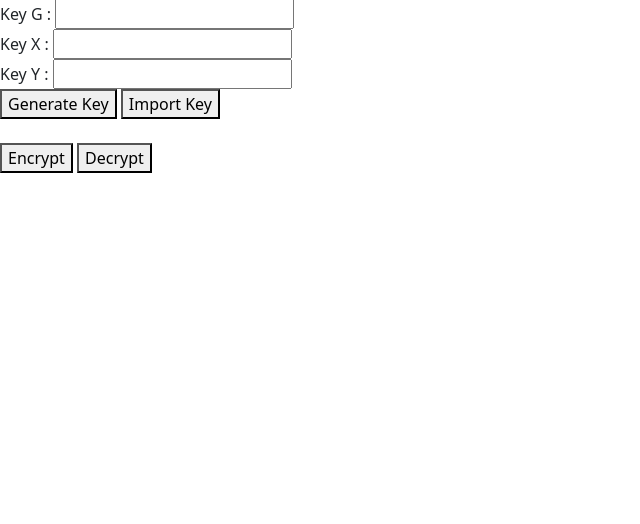
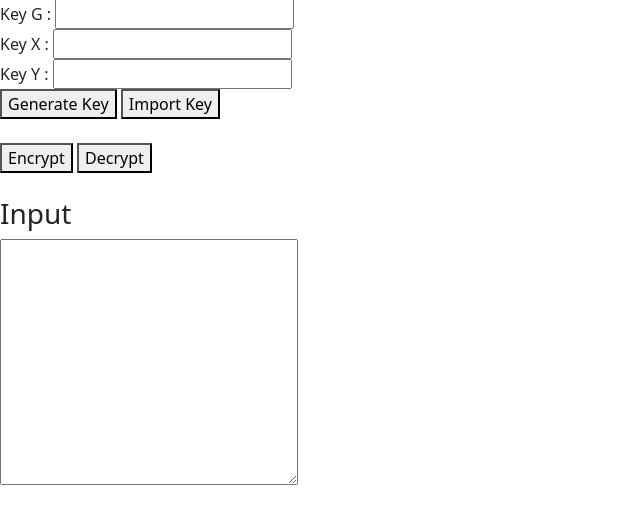
Before and after one commit to Rexy-Gamaliel/Public-Key-Cipher, a Flask app: page /elgamal in a window 1280 px wide. Shown: the part 253-777 px from the top of the page, without its empty margins (0-640 px from the left). Run offline with Flask 2, Linux system fonts and the light colour scheme; some libraries are stand-ins or nearby versions.

Commit message:
add encrypt ui

```diff
--- a/src/app.py
+++ b/src/app.py
@@ -5,6 +5,8 @@ from ElGamal.elgamal import ElGamal
 
 app = Flask(__name__)
 app.secret_key = os.urandom(24)
+
+TEMP_DIR = "./temp/"
 
 @app.route('/')
 def home():
@@ -28,7 +30,17 @@ def elgamal_genkey():
 
 @app.route('/elgamal/encrypt', methods=["POST", "GET"])
 def elgamal_encrypt():
-    return "test"
+    data = json.loads(request.form.get('data'))
+    gamal = ElGamal()
+    gamal.key.setKey(int(data["p"]),\
+                    int(data["g"]), \
+                    int(data["x"]), \
+                    int(data["y"]))
+    open(TEMP_DIR+"gamal_input.txt", 'w').write(data["text"])
+    gamal.encrypt_file(TEMP_DIR+"gamal_input.txt", \
+                        TEMP_DIR+"gamal_output.txt")
+    result = open(TEMP_DIR+"gamal_output.txt", 'r').read()
+    return result
 
 @app.route('/elgamal/decrypt', methods=["POST", "GET"])
 def elgamal_decrypt():
--- a/src/templates/elgamal.html
+++ b/src/templates/elgamal.html
@@ -19,6 +19,13 @@
     <br>
     <button id="Encrypt" name="Encrypt">Encrypt</button>
     <button id="Decrypt" name="Decrypt">Decrypt</button>
+    <br>
+    <br>
+    <div id="input">
+        <h3>Input</h3>
+        <textarea id="inText" style="resize: both;"
+                name="inText" cols='30' rows="10"></textarea>
+    </div>
 
     <div id="result"></div>
 
@@ -35,7 +42,7 @@
         })
         $("#Encrypt").on("click", () => {
             let data = createBodyRequest();
-            $.post("/elgamal/encrypt", data).done(data => {
+            $.post("/elgamal/encrypt", {data:data}).done(data => {
                 $("#result").empty()
                 let outputText =
                 '<br><h3>Result: </h3>\
@@ -45,7 +52,7 @@
         })
         $("#Decrypt").on("click", () => {
             let data = createBodyRequest()
-            $.post("/elgamal/decrypt", data).done(data => {
+            $.post("/elgamal/decrypt", {data:data}).done(data => {
                 $("#result").empty()
                 let outputText =
                 '<br><h3>Result: </h3>\
@@ -59,6 +66,7 @@
             body.g = $("#KeyG").val()
             body.x = $("#KeyX").val()
             body.y = $("#KeyY").val()
+            body.text =$("#inText").val()
             return JSON.stringify(body)
         }
     </script>
```
Also changed, not shown: 2 other files.
